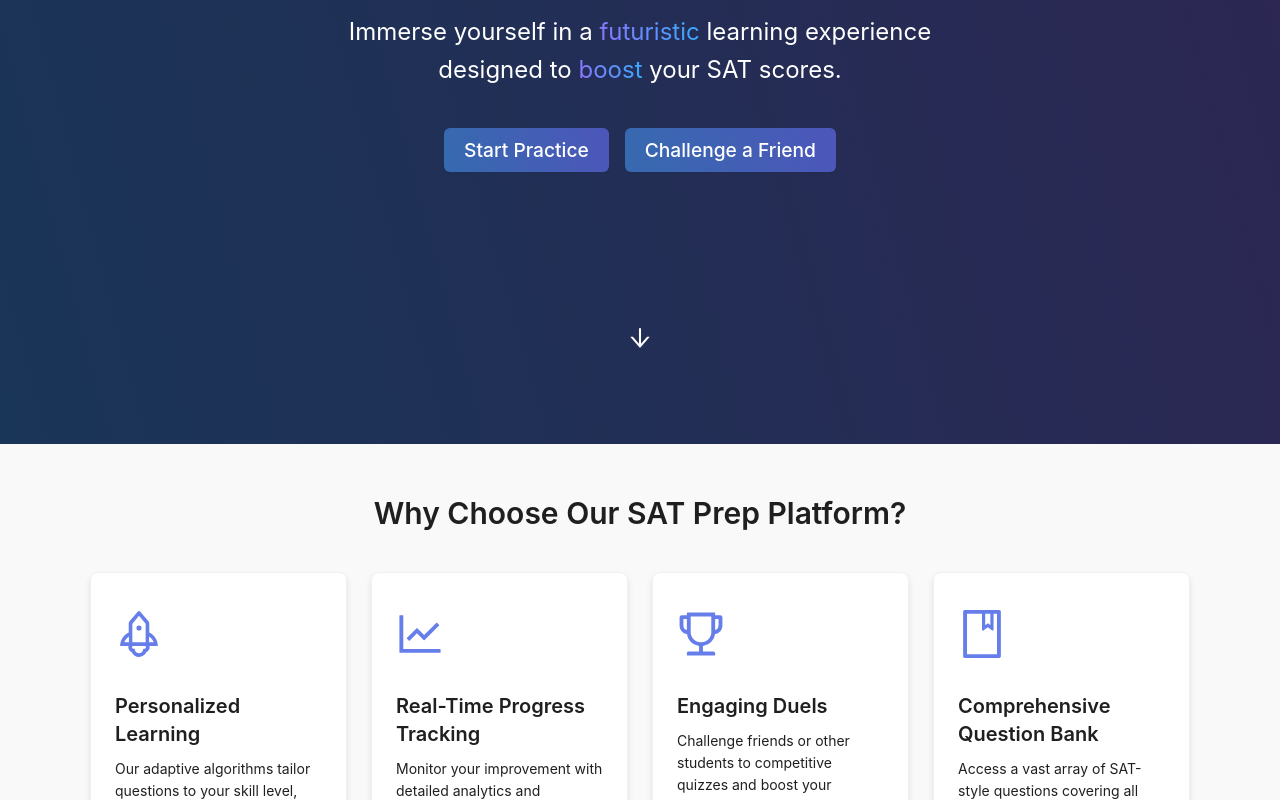
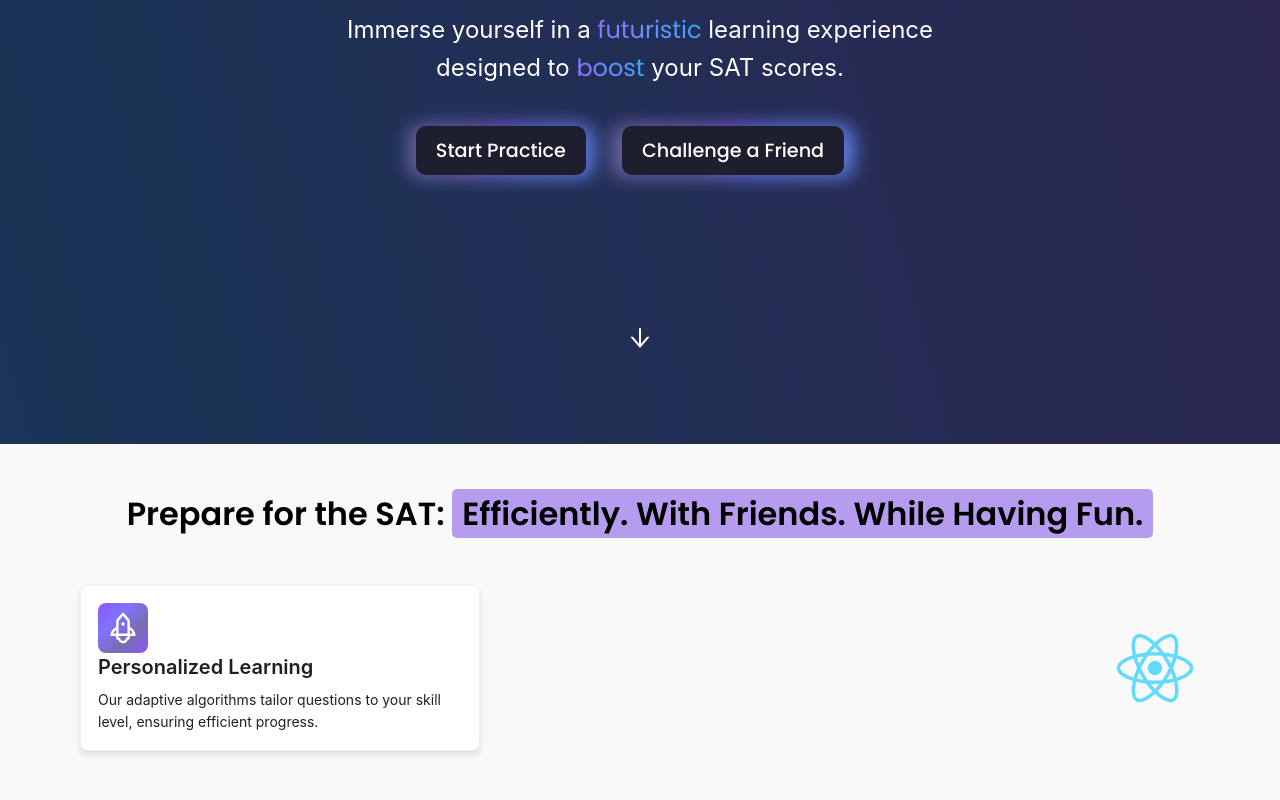
Before and after one commit to SAT-Duel/satduel_react, a React (Create React App) app: page / in a window 1280 px wide. Shown: the part 420-1220 px from the top of the page. Built offline with nearby package versions, Linux system fonts and the light colour scheme; no server answers.

Commit message:
huge changes to home screen continued

```diff
--- a/public/index.html
+++ b/public/index.html
@@ -10,34 +10,14 @@
       content="Web site created using create-react-app"
     />
     <link rel="apple-touch-icon" href="%PUBLIC_URL%/logo192.png" />
-    <!--
-      manifest.json provides metadata used when your web app is installed on a
-      user's mobile device or desktop. See https://developers.google.com/web/fundamentals/web-app-manifest/
-    -->
     <link rel="manifest" href="%PUBLIC_URL%/manifest.json" />
-    <!--
-      Notice the use of %PUBLIC_URL% in the tags above.
-      It will be replaced with the URL of the `public` folder during the build.
-      Only files inside the `public` folder can be referenced from the HTML.
-
-      Unlike "/favicon.ico" or "favicon.ico", "%PUBLIC_URL%/favicon.ico" will
-      work correctly both with client-side routing and a non-root public URL.
-      Learn how to configure a non-root public URL by running `npm run build`.
-    -->
     <title>React App</title>
+    <link rel="preconnect" href="https://fonts.googleapis.com">
+<link rel="preconnect" href="https://fonts.gstatic.com" crossorigin>
+<link href="https://fonts.googleapis.com/css2?family=Poppins:ital,wght@0,100;0,200;0,300;0,400;0,500;0,600;0,700;0,800;0,900;1,100;1,200;1,300;1,400;1,500;1,600;1,700;1,800;1,900&display=swap" rel="stylesheet">
   </head>
   <body>
-    <noscript>You need to enable JavaScript to run this app.</noscript>
+    <noscript>You need to <e></e>nable JavaScript to run this app.</noscript>
     <div id="root"></div>
-    <!--
-      This HTML file is a template.
-      If you open it directly in the browser, you will see an empty page.
-
-      You can add webfonts, meta tags, or analytics to this file.
-      The build step will place the bundled scripts into the <body> tag.
-
-      To begin the development, run `npm start` or `yarn start`.
-      To create a production bundle, use `npm run build` or `yarn build`.
-    -->
   </body>
 </html>
--- a/src/pages/HomePage.js
+++ b/src/pages/HomePage.js
@@ -16,8 +16,6 @@ import 'aos/dist/aos.css';
 const {Content} = Layout;
 const {Title, Paragraph} = Typography;
 
-
-
 const HeroSection = styled.div`
     height: 100vh;
     display: flex;
@@ -33,22 +31,66 @@ const GradientText = styled.span`
     background: linear-gradient(75deg, #8f73ff 0%, #34acfb 100%);
     -webkit-background-clip: text;
     -webkit-text-fill-color: transparent;
+    font-family: 'Poppins', sans-serif;
 `;
 
-const StyledButton = styled(Button)`
-    background: linear-gradient(75deg, #366aaf 0%, #4d56ba 100%);
+const StyledTitleButton = styled.button`
+    position: relative;
+    background: #1a1a1a;
     border: none;
     color: white;
     font-size: 1.2rem;
     padding: 10px 20px;
     height: auto;
+    overflow: visible;
     transition: all 0.3s ease;
+    border-radius: 10px;
+    z-index: 0;
+    margin-right: 20px;
+    font-family: 'Poppins', sans-serif;
+
+    &::before {
+        content: '';
+        position: absolute;
+        top: 50%;
+        left: 50%;
+        transform: translate(-50%, -50%);
+        width: 110%;
+        height: 110%;
+        background: conic-gradient(#8a59fa, #6a8fff, #7f73ff, #786cae, #8a59fa);
+        border-radius: 15px;
+        z-index: -2;
+        filter: blur(9px);
+        opacity: 80%;
+    }
+
+    &::after {
+        content: '';
+        position: absolute;
+        top: 0;
+        left: 0;
+        width: 100%;
+        height: 100%;
+        background: #1d1e2e;
+        border-radius: 10px;
+        z-index: -1;
+    }
 
     &:hover {
         background: #489cb5;
         color: white;
         transform: translateY(-3px);
         box-shadow: 0 4px 6px rgba(0, 0, 0, 0.1);
+    }
+
+    a {
+        color: white;
+        text-decoration: none;
+        font-weight: 500;
+    }
+
+    &:hover a {
+        color: #97abf8;
     }
 `;
 
@@ -72,37 +114,42 @@ const ScrollIndicator = styled.div`
     }
 `;
 
-const ContentSection = styled.div`
-    padding: 50px 0;
-    background-color: #f9f9f9;
-`;
-
-const IconWrapper = styled.div`
-    font-size: 3rem;
-    color: #667eea;
-    margin-bottom: 20px;
-`;
 
 const StyledCard = styled(Card)`
     border-radius: 8px;
     box-shadow: 0 4px 6px rgba(0, 0, 0, 0.1);
     transition: all 0.3s ease;
-    background: linear-gradient(135deg, #f5f7fa 0%, #c3cfe2 100%);
+    background: #ffffff;
 
     &:hover {
         transform: translateY(-5px);
         box-shadow: 0 6px 8px rgba(0, 0, 0, 0.15);
     }
 `;
+const FeatureCardContainer = styled.div`
+    display: flex;
+    flex-direction: ${props => (props.reverse ? 'row-reverse' : 'row')};
+    align-items: center;
+    margin-bottom: 20px;
+    justify-content: space-between;
+
+    @media (max-width: 768px) {
+        flex-direction: column;
+        text-align: center;
+    }
+`;
 
 const FeatureCard = styled(Card)`
-    height: 100%;
-    margin-bottom: 20px;
     border-radius: 8px;
     box-shadow: 0 4px 6px rgba(0, 0, 0, 0.1);
     transition: all 0.3s ease;
+    background: #ffffff;
+    width: 100%;
+    max-width: 400px;
+    margin: 10px;
+    padding: 17px; // Reduced padding
     display: flex;
-    flex-direction: column;
+    align-items: flex-start;
 
     &:hover {
         transform: translateY(-5px);
@@ -110,14 +157,41 @@ const FeatureCard = styled(Card)`
     }
 
     .ant-card-body {
-        flex-grow: 1;
-        display: flex;
-        flex-direction: column;
+        padding: 0; // Remove default Card padding
     }
 `;
 
+const IconWrapper = styled.div`
+    font-size: 2rem;
+    margin-right: 15px; // Slightly reduced margin
+    padding: 8px; // Slightly reduced padding
+    border-radius: 8px;
+    background: linear-gradient(135deg, #8a59fa, #7f73ff, #786cae, #8a59fa);
+    color: #fff;
+    display: flex;
+    align-items: center;
+    justify-content: center;
+    width: 50px; // Slightly reduced size
+    height: 50px;
+    flex-shrink: 0;
+`;
+
+const StyledImage = styled.img`
+    width: 80px;
+    height: 80px;
+    border-radius: 8px;
+    margin: 0 15px; // Slightly reduced margin
+    flex-shrink: 0;
+    object-fit: cover; // Ensure the image covers the area without distortion
+`;
+
+const ContentSection = styled.div`
+    padding: 50px 0;
+    background-color: #f9f9f9;
+`;
+
 const StatisticCard = styled(Card)`
-    background: linear-gradient(135deg, #f5f7fa 0%, #c3cfe2 100%);
+    background: white;
     border-radius: 8px;
     transition: all 0.3s ease;
 
@@ -145,6 +219,28 @@ const TestimonialCard = styled(Card)`
         flex-direction: column;
     }
 `;
+
+/* I'm too lazy to change name at the moment but this is not a gradient text */
+const GradientTextLarge = styled.span`
+    color: black;
+    font-family: 'Poppins', sans-serif;
+    font-size: 2rem;
+    display: inline-block;
+
+    .yellow-box {
+        background-color: #b59cef;
+        padding: 2px 10px;
+        border-radius: 5px;
+        color: #000;
+        font-weight: 600;
+    }
+`;
+
+const IconInBox = styled.div`
+    font-size: 2rem;
+    color: white;
+`;
+
 function HomePage() {
     const contentRef = useRef(null);
 
@@ -162,22 +258,24 @@ function HomePage() {
     return (
         <Layout>
             <HeroSection>
-                <Title level={1} style={{fontSize: '4rem', marginBottom: '20px'}}>
-                    <span style={{color: '#FFFFFF'}}>Elevate Your SAT Prep with </span><GradientText>Duels</GradientText>
+                  <Title level={1} style={{ fontSize: '4rem', marginBottom: '20px' }}>
+                    <span style={{ color: '#FFFFFF', fontFamily: 'Poppins, sans-serif', fontWeight: 500 }}>
+                      Elevate Your SAT Prep with </span>
+                    <GradientText style={{fontWeight: 500}}>Duels</GradientText>
                 </Title>
                 <Paragraph style={{fontSize: '1.5rem', maxWidth: '600px', marginBottom: '40px'}}>
                     <span style={{color: '#FFFFFF'}}> Immerse yourself in a </span><GradientText>futuristic</GradientText> <span style={{color: '#FFFFFF'}}> learning experience designed to </span> <GradientText>boost</GradientText> <span style={{color: '#FFFFFF'}}> your SAT scores. </span>
                 </Paragraph>
                 <Row gutter={16}>
                     <Col>
-                        <StyledButton>
-                           <Link to="/trainer" style={{ fontWeight: 500 }}>Start Practice</Link>
-                        </StyledButton>
+                        <StyledTitleButton>
+                           <Link to="/trainer" style={{ fontWeight: 500}}>Start Practice</Link>
+                        </StyledTitleButton>
                     </Col>
                     <Col>
-                        <StyledButton>
+                        <StyledTitleButton>
                             <Link to="/match" style={{ fontWeight: 500 }}>Challenge a Friend</Link>
-                        </StyledButton>
+                        </StyledTitleButton>
                     </Col>
                 </Row>
                 <ScrollIndicator onClick={scrollToContent}>
@@ -186,44 +284,58 @@ function HomePage() {
             </HeroSection>
 
             <ContentSection ref={contentRef}>
-                <Content style={{padding: '0 50px', maxWidth: '1200px', margin: '0 auto'}}>
-                    <Title level={2} style={{textAlign: 'center', marginBottom: '40px'}}>
-                        Why Choose Our SAT Prep Platform?
+                <Content style={{ padding: '0 30px', maxWidth: '1200px', margin: '0 auto' }}> {/* Reduced side padding */}
+                    <Title level={2} style={{ textAlign: 'center', marginBottom: '40px', position: 'relative', zIndex: 1 }}> {/* Reduced bottom margin */}
+                        <GradientTextLarge>
+                            Prepare for the SAT: <span className="yellow-box">Efficiently. With Friends. While Having Fun.</span>
+                        </GradientTextLarge>
                     </Title>
-                    <Row gutter={[24, 24]}>
+                    <Row gutter={[16, 16]}> {/* Reduced gutter */}
                         {[
                             {
-                                icon: <RocketOutlined/>,
+                                icon: <RocketOutlined />,
                                 title: "Personalized Learning",
-                                content: "Our adaptive algorithms tailor questions to your skill level, ensuring efficient progress."
+                                content: "Our adaptive algorithms tailor questions to your skill level, ensuring efficient progress.",
+                                imgSrc: "../logo512.png", // Replace with your actual image path
+                                reverse: false
                             },
                             {
-                                icon: <LineChartOutlined/>,
+                                icon: <LineChartOutlined />,
                                 title: "Real-Time Progress Tracking",
-                                content: "Monitor your improvement with detailed analytics and performance insights."
+                                content: "Monitor your improvement with detailed analytics and performance insights.",
+                                imgSrc: "../logo512.png", // Replace with your actual image path
+                                reverse: true
                             },
                             {
-                                icon: <TrophyOutlined/>,
+                                icon: <TrophyOutlined />,
                                 title: "Engaging Duels",
-                                content: "Challenge friends or other students to competitive quizzes and boost your motivation."
+                                content: "Challenge friends or other students to competitive quizzes and boost your motivation.",
+                                imgSrc: "../logo512.png", // Replace with your actual image path
+                                reverse: false
                             },
                             {
-                                icon: <BookOutlined/>,
+                                icon: <BookOutlined />,
                                 title: "Comprehensive Question Bank",
-                                content: "Access a vast array of SAT-style questions covering all test sections and difficulty levels."
-                            }
+                                content: "Access a vast array of SAT-style questions covering all test sections and difficulty levels.",
+                                imgSrc: "../logo512.png", // Replace with your actual image path
+                                reverse: true
+                            },
                         ].map((item, index) => (
-                            <Col xs={24} sm={12} md={6} key={index}>
-                                <FeatureCard data-aos="fade-up" data-aos-delay={index * 100}>
+                            <Col xs={24} key={index}>
+                                <FeatureCardContainer reverse={item.reverse} data-aos="fade-up" data-aos-delay={index * 100}>
+                                    <FeatureCard>
                                         <IconWrapper>{item.icon}</IconWrapper>
-                                    <Title level={4}>{item.title}</Title>
-                                    <Paragraph style={{ flexGrow: 1 }}>{item.content}</Paragraph>
+                                        <div>
+                                            <Title level={4} style={{ marginBottom: '8px' }}>{item.title}</Title>
+                                            <Paragraph style={{ marginBottom: 0 }}>{item.content}</Paragraph>
+                                        </div>
                                     </FeatureCard>
+                                    <StyledImage src={item.imgSrc} alt={item.title} />
+                                </FeatureCardContainer>
                             </Col>
                         ))}
                     </Row>
-
-                    <Divider/>
+        <Divider />
 
         <Row gutter={[48, 48]} align="middle" style={{ marginTop: '60px' }}>
             <Col xs={24} md={12}>
@@ -241,7 +353,7 @@ function HomePage() {
             </Col>
             <Col xs={24} md={12}>
                 <Row gutter={[16, 16]}>
-                                <Col span={12}>
+                    <Col span={24}>
                         <StatisticCard data-aos="fade-left" data-aos-delay="100">
                             <Statistic
                                 title="Average Score Improvement"
@@ -252,7 +364,7 @@ function HomePage() {
                             />
                         </StatisticCard>
                     </Col>
-                                <Col span={12}>
+                    <Col span={24} style={{ marginTop: '16px' }}>
                         <StatisticCard data-aos="fade-left" data-aos-delay="200">
                             <Statistic
                                 title="Students Helped"
@@ -263,9 +375,7 @@ function HomePage() {
                             />
                         </StatisticCard>
                     </Col>
-                            </Row>
-                            <Row gutter={[16, 16]} style={{ marginTop: '16px' }}>
-                                <Col span={24}>
+                    <Col span={24} style={{ marginTop: '16px' }}>
                         <StatisticCard data-aos="fade-left" data-aos-delay="300">
                             <Statistic
                                 title="Success Rate"
@@ -280,7 +390,7 @@ function HomePage() {
             </Col>
         </Row>
 
-                    <Divider/>
+        <Divider />
 
         <Title level={2} style={{textAlign: 'center', marginTop: '60px', marginBottom: '40px'}}>
             What Our Users Say
@@ -321,6 +431,7 @@ function HomePage() {
         </Row>
     </Content>
 </ContentSection>
+
         </Layout>
     );
 }
--- /dev/null
+++ b/src/pages/OldHomePage.js
@@ -0,0 +1 @@
+/* was for old home page
--- /dev/null
+++ b/src/styles/global_styles.css
@@ -0,0 +1,273 @@
+.hero-section {
+    min-height: 100vh;
+    display: flex;
+    flex-direction: column;
+    justify-content: center;
+    align-items: center;
+    background: linear-gradient(75deg, #193557 0%, #2d2653 100%);
+    color: white;
+    text-align: center;
+    padding: 50px;
+    overflow: hidden;
+}
+
+.hero-title {
+    font-size: 3rem;
+    margin-bottom: 20px;
+    text-align: center;
+    color: white;
+}
+
+.hero-paragraph {
+    font-size: 1.5rem;
+    max-width: 600px;
+    margin-bottom: 40px;
+    text-align: center;
+    color: white;
+}
+.gradient-text {
+    background: linear-gradient(75deg, #8f73ff 0%, #34acfb 100%);
+    -webkit-background-clip: text;
+    -webkit-text-fill-color: transparent;
+}
+
+.styled-button {
+    position: relative;
+    background: #1a1a1a;
+    border: none;
+    color: white;
+    font-size: 1.2rem;
+    padding: 10px 20px;
+    height: auto;
+    overflow: visible;
+    transition: all 0.3s ease;
+    border-radius: 10px;
+    z-index: 0;
+    margin-right: 20px;
+}
+
+.styled-button::before {
+    content: '';
+    position: absolute;
+    top: 50%;
+    left: 50%;
+    transform: translate(-50%, -50%);
+    width: 110%;
+    height: 110%;
+    background: conic-gradient(#ecedf5, #eceef5, #eceff5, #ededf5, #edeff5, #edeff6, #edf0f5, #edf0f6, #eeecf4, #eeedf4, #eeedf5, #eef0f5, #eef0f6, #efedf4, #efedf5, #efeef4, #efeef5, #eff1f5, #eff1f6, #f0eef5, #f0eff5, #f0f0f5, #f0f2f5, #f0f2f6, #f1f0f6, #f1f1f5, #f1f2f6, #f1f3f6, #f2f1f5, #f2f2f5, #f2f2f6, #f2f3f6, #f2f4f6, #f3f3f6, #f3f4f6);
+    border-radius: 15px;
+    z-index: -2;
+    filter: blur(10px);
+    opacity: 80%;
+}
+
+.styled-button::after {
+    content: '';
+    position: absolute;
+    top: 0;
+    left: 0;
+    width: 100%;
+    height: 100%;
+    background: #1a1a1a;
+    border-radius: 10px;
+    z-index: -1;
+}
+
+.styled-button:hover {
+    background: #489cb5;
+    color: white;
+    transform: translateY(-3px);
+    box-shadow: 0 4px 6px rgba(0, 0, 0, 0.1);
+}
+
+
+
+
+
+.button-container {
+    display: flex;
+    justify-content: center;
+    gap: 16px;
+    margin-top: 20px;
+}
+
+.scroll-indicator {
+    position: absolute;
+    bottom: 30px;
+    left: 50%;
+    transform: translateX(-50%);
+    animation: bounce 2s infinite;
+    cursor: pointer;
+}
+
+@keyframes bounce {
+    0%, 20%, 50%, 80%, 100% {
+        transform: translateY(0) translateX(-50%);
+    }
+    40% {
+        transform: translateY(-30px) translateX(-50%);
+    }
+    60% {
+        transform: translateY(-15px) translateX(-50%);
+    }
+}
+
+.video-container {
+    display: flex;
+    justify-content: center;
+    align-items: center;
+    height: 100%;
+}
+
+.content-section {
+    padding: 50px 0;
+    background-color: #f9f9f9;
+}
+
+.icon-wrapper {
+    font-size: 3rem;
+    color: #667eea;
+    margin-bottom: 20px;
+}
+
+.styled-card {
+    border-radius: 8px;
+    box-shadow: 0 4px 6px rgba(0, 0, 0, 0.1);
+    transition: all 0.3s ease;
+    background: linear-gradient(135deg, #f5f7fa 0%, #c3cfe2 100%);
+}
+
+.styled-card:hover {
+    transform: translateY(-5px);
+    box-shadow: 0 6px 8px rgba(0, 0, 0, 0.15);
+}
+
+.feature-card {
+    height: 100%;
+    margin-bottom: 20px;
+    border-radius: 8px;
+    box-shadow: 0 4px 6px rgba(0, 0, 0, 0.1);
+    transition: all 0.3s ease;
+    display: flex;
+    flex-direction: column;
+}
+
+.feature-card:hover {
+    transform: translateY(-5px);
+    box-shadow: 0 6px 8px rgba(0, 0, 0, 0.15);
+}
+
+.feature-card .ant-card-body {
+    flex-grow: 1;
+    display: flex;
+    flex-direction: column;
+}
+
+.statistic-card {
+    background: #fff; /* White background to match the card in the image */
+    border-radius: 8px; /* Keeps the rounded corners */
+    border: 1px solid #eaeaea; /* Light gray border */
+    box-shadow: 0 2px 8px rgba(0, 0, 0, 0.1); /* Subtle shadow for depth */
+    padding: 16px; /* Adds some padding inside the card */
+    transition: all 0.3s ease; /* Smooth transition for hover effects */
+}
+
+
+.statistic-card:hover {
+    transform: translateY(-5px);
+    box-shadow: 0 6px 8px rgba(0, 0, 0, 0.15);
+}
+
+.testimonial-card {
+    margin-bottom: 20px;
+    border-radius: 8px;
+    box-shadow: 0 4px 6px rgba(0, 0, 0, 0.1);
+    transition: all 0.3s ease;
+    overflow: hidden;
+}
+
+.testimonial-card:hover {
+    transform: translateY(-5px);
+    box-shadow: 0 6px 8px rgba(0, 0, 0, 0.15);
+}
+
+.testimonial-card .ant-card-body {
+    height: 100%;
+    display: flex;
+    flex-direction: column;
+}
+
+.mac-window {
+    background-color: #ffffff;
+    border-radius: 10px;
+    overflow: hidden;
+    box-shadow: 0 10px 30px rgba(113, 114, 204, 0.3);
+}
+
+.mac-titlebar {
+    background-color: #e9e9e9;
+    height: 28px;
+    display: flex;
+    align-items: center;
+    padding: 0 8px;
+}
+
+.mac-content {
+    aspect-ratio: 16 / 9;
+    overflow: hidden;
+}
+
+.mac-content iframe {
+    border: none;
+}
+
+.section-title {
+    text-align: center;
+    margin-bottom: 40px;
+    font-size: 2.5rem;
+    font-weight: 700;
+    color: #333;
+}
+
+.feature-card, .testimonial-card {
+    height: 100%;
+    border-radius: 8px;
+    box-shadow: 0 4px 6px rgba(0, 0, 0, 0.1);
+    transition: all 0.3s ease;
+    background-color: #fff;
+    border: none;
+}
+
+.feature-card:hover, .testimonial-card:hover {
+    transform: translateY(-5px);
+    box-shadow: 0 6px 8px rgba(0, 0, 0, 0.15);
+}
+
+.feature-card .ant-card-body, .testimonial-card .ant-card-body {
+    display: flex;
+    flex-direction: column;
+    height: 100%;
+}
+
+.icon-wrapper {
+    font-size: 2.5rem;
+    color: #4a90e2;
+    margin-bottom: 16px;
+}
+
+.feature-card .ant-typography {
+    color: #333;
+}
+
+.testimonial-card .ant-card-meta-title {
+    color: #333;
+    font-weight: 600;
+}
+
+.testimonial-card .ant-card-meta-description {
+    margin-bottom: 12px;
+}
+
+.testimonial-card .ant-typography {
+    color: #666;
+}
```
Lines whose indentation alone changed are shown as unchanged.
